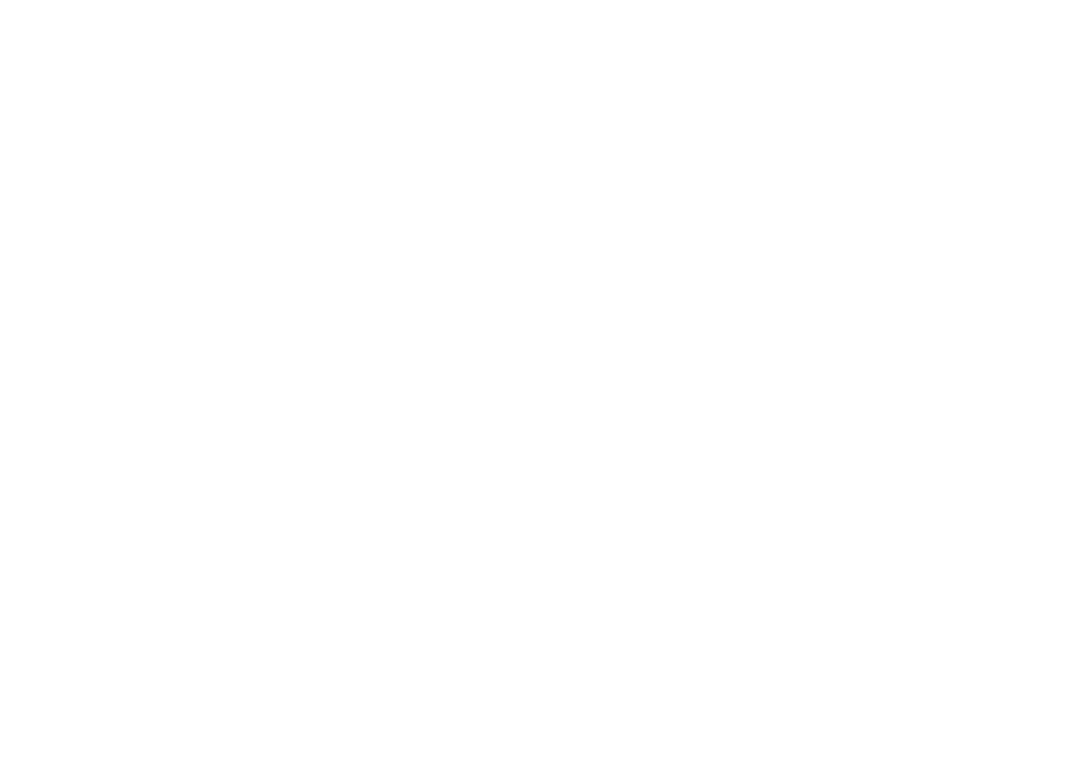
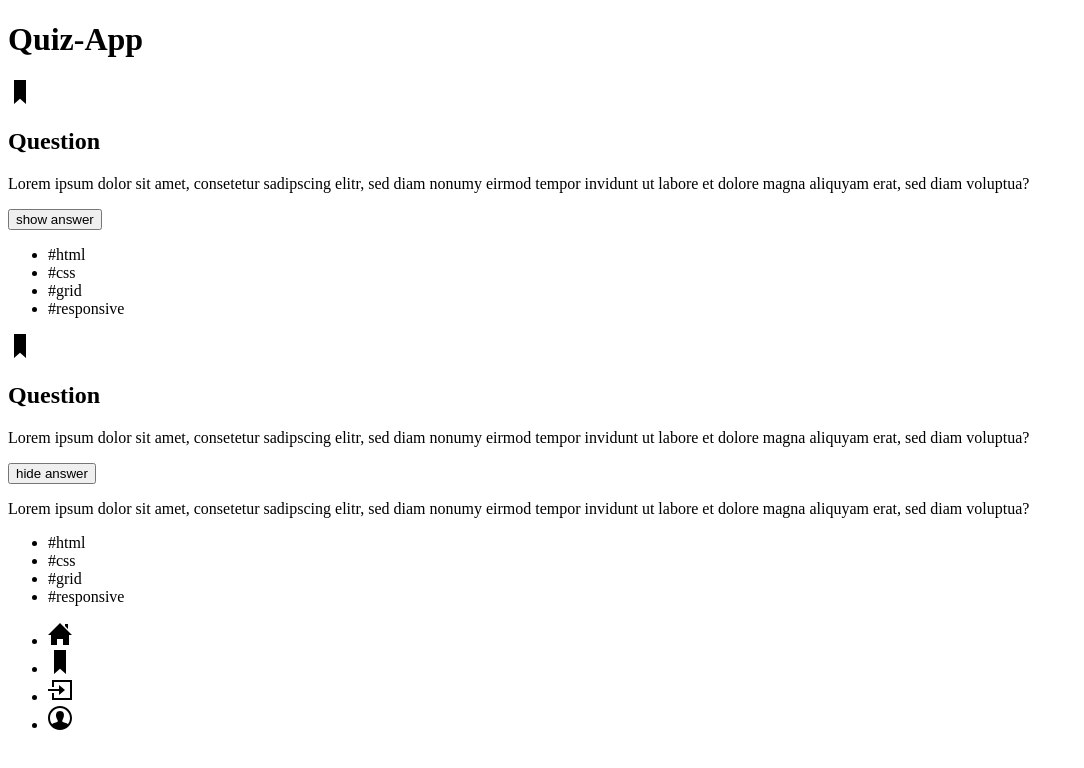
Before and after one commit to julialoeschel/quiz-app, a plain HTML site: page index.html in a window 1280 px wide. Shown: the whole page, without its empty margins (0-1084 px from the left). Drawn offline with Linux system fonts and the light colour scheme.

Commit message:
Html-only-main

```diff
--- a/index.html
+++ b/index.html
@@ -9,3 +9,113 @@
   </head>
   <body></body>
 </html>
+<body>
+  <h1>Quiz-App</h1>
+
+  <!--hier ist der hauptteil-->
+  <div>
+    <svg
+      xmlns="http://www.w3.org/2000/svg"
+      width="24"
+      height="24"
+      viewBox="0 0 24 24"
+    >
+      <path d="M18 24l-6-5.269-6 5.269v-24h12v24z" />
+    </svg>
+    <h2>Question</h2>
+    <p>
+      Lorem ipsum dolor sit amet, consetetur sadipscing elitr, sed diam nonumy
+      eirmod tempor invidunt ut labore et dolore magna aliquyam erat, sed diam
+      voluptua?
+    </p>
+    <button type="button">show answer</button>
+    <ul>
+      <li>#html</li>
+      <li>#css</li>
+      <li>#grid</li>
+      <li>#responsive</li>
+    </ul>
+  </div>
+  <!--KLICK ANSWER-->
+
+  <div>
+    <svg
+      xmlns="http://www.w3.org/2000/svg"
+      width="24"
+      height="24"
+      viewBox="0 0 24 24"
+    >
+      <path d="M18 24l-6-5.269-6 5.269v-24h12v24z" />
+    </svg>
+    <h2>Question</h2>
+    <p>
+      Lorem ipsum dolor sit amet, consetetur sadipscing elitr, sed diam nonumy
+      eirmod tempor invidunt ut labore et dolore magna aliquyam erat, sed diam
+      voluptua?
+    </p>
+    <button type="button">hide answer</button>
+    <p>
+      Lorem ipsum dolor sit amet, consetetur sadipscing elitr, sed diam nonumy
+      eirmod tempor invidunt ut labore et dolore magna aliquyam erat, sed diam
+      voluptua?
+    </p>
+    <ul>
+      <li>#html</li>
+      <li>#css</li>
+      <li>#grid</li>
+      <li>#responsive</li>
+    </ul>
+  </div>
+  <!--hier ist der hauptteil-->
+  <nav>
+    <ul>
+      <li>
+        <svg
+          xmlns="http://www.w3.org/2000/svg"
+          width="24"
+          height="24"
+          viewBox="0 0 24 24"
+        >
+          <path
+            d="M21 13v10h-6v-6h-6v6h-6v-10h-3l12-12 12 12h-3zm-1-5.907v-5.093h-3v2.093l3 3z"
+          />
+        </svg>
+      </li>
+      <li>
+        <svg
+          xmlns="http://www.w3.org/2000/svg"
+          width="24"
+          height="24"
+          viewBox="0 0 24 24"
+        >
+          <path d="M18 24l-6-5.269-6 5.269v-24h12v24z" />
+        </svg>
+      </li>
+      <li>
+        <svg
+          width="24"
+          height="24"
+          xmlns="http://www.w3.org/2000/svg"
+          fill-rule="evenodd"
+          clip-rule="evenodd"
+        >
+          <path
+            d="M24 22h-20v-7h2v5h16v-16h-16v5h-2v-7h20v20zm-13-11v-4l6 5-6 5v-4h-11v-2h11z"
+          />
+        </svg>
+      </li>
+      <li>
+        <svg
+          xmlns="http://www.w3.org/2000/svg"
+          width="24"
+          height="24"
+          viewBox="0 0 24 24"
+        >
+          <path
+            d="M12 0c-6.627 0-12 5.373-12 12s5.373 12 12 12 12-5.373 12-12-5.373-12-12-12zm7.753 18.305c-.261-.586-.789-.991-1.871-1.241-2.293-.529-4.428-.993-3.393-2.945 3.145-5.942.833-9.119-2.489-9.119-3.388 0-5.644 3.299-2.489 9.119 1.066 1.964-1.148 2.427-3.393 2.945-1.084.25-1.608.658-1.867 1.246-1.405-1.723-2.251-3.919-2.251-6.31 0-5.514 4.486-10 10-10s10 4.486 10 10c0 2.389-.845 4.583-2.247 6.305z"
+          />
+        </svg>
+      </li>
+    </ul>
+  </nav>
+</body>
```
